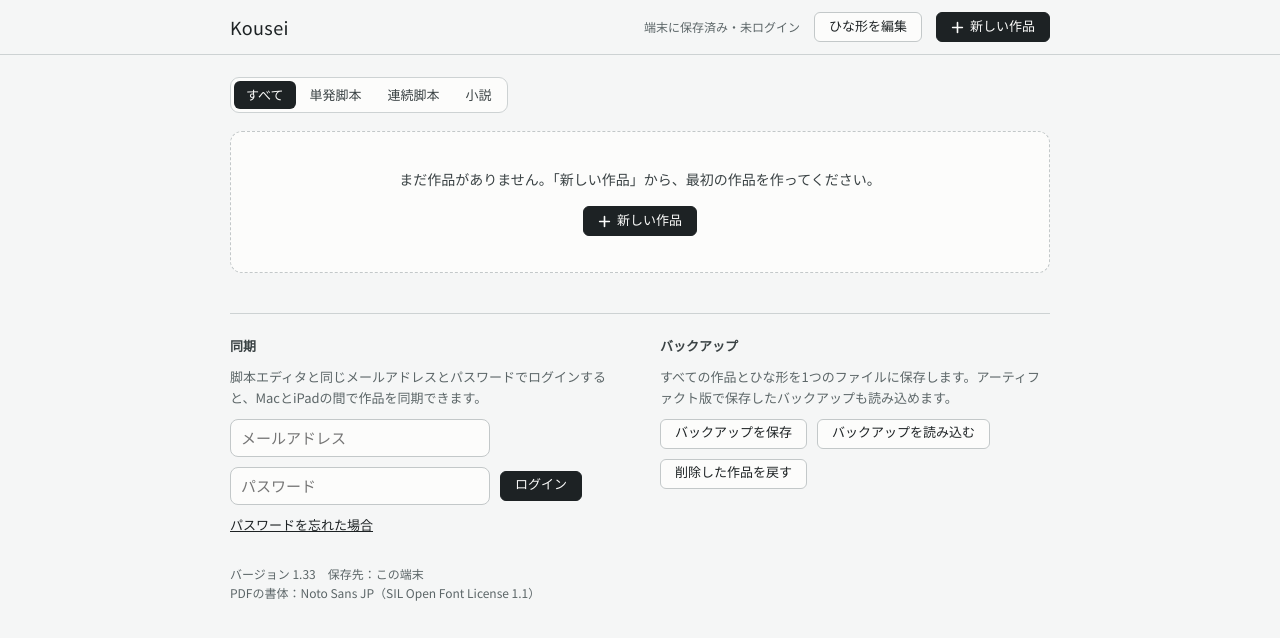
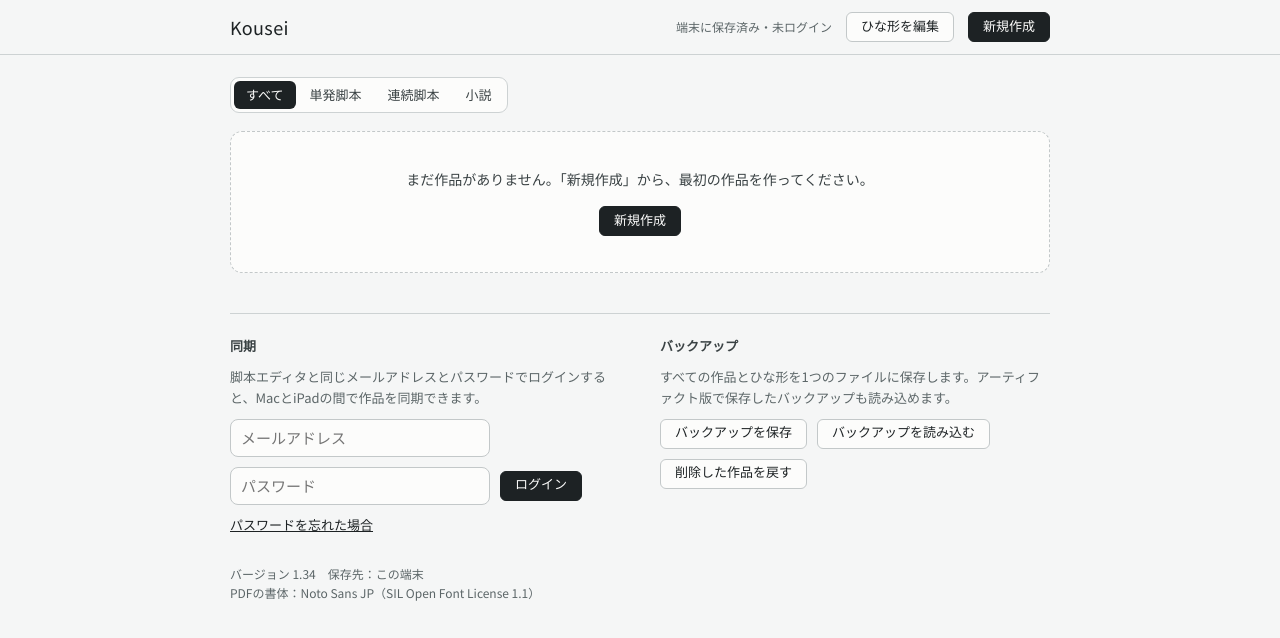
Before and after one commit to tacoz9119-spec/kousei, a plain HTML site: page index.html in a window 1280 px wide. Drawn offline with Linux system fonts and the light colour scheme.

Commit message:
Add files via upload

```diff
--- a/index.html
+++ b/index.html
@@ -743,7 +743,7 @@ body.is-dragging{cursor:grabbing;-webkit-user-select:none;user-select:none}
 'use strict';
 
 /* ---------- constants ---------- */
-var VERSION = '1.33';
+var VERSION = '1.34';
 var KINDS = {
   single:{label:'単発脚本', def:null, hint:'長さを入力'},
   serial:{label:'連続脚本', def:null, hint:'話数を設定'},
@@ -1847,7 +1847,7 @@ function renderList(){
   var filters = [['all','すべて']].concat(KIND_ORDER.map(function(k){ return [k, KINDS[k].label]; }));
   var rows;
   if(total === 0){
-    rows = '<div class="empty"><p>まだ作品がありません。「新しい作品」から、最初の作品を作ってください。</p><button type="button" class="btn primary" data-act="new-work">' + ICON.plus + '新しい作品</button></div>';
+    rows = '<div class="empty"><p>まだ作品がありません。「新規作成」から、最初の作品を作ってください。</p><button type="button" class="btn primary" data-act="new-work">新規作成</button></div>';
   } else if(works.length === 0){
     rows = '<div class="empty"><p>この種類の作品はまだありません。</p></div>';
   } else {
@@ -1866,7 +1866,7 @@ function renderList(){
     '<div class="brand">Kousei</div><span class="spacer"></span>' +
     '<span class="status' + (st.err ? ' err' : '') + '" id="status" role="status">' + esc(st.text) + '</span>' +
     '<button type="button" class="btn" data-act="open-templates">ひな形を編集</button>' +
-    '<button type="button" class="btn primary" data-act="new-work">' + ICON.plus + '新しい作品</button>' +
+    '<button type="button" class="btn primary" data-act="new-work">新規作成</button>' +
     '</div></div></header>' +
     '<main class="page gut"><div class="wrap list-w">' +
     '<div class="list-head"><h1 class="sr">作品一覧</h1><div class="seg" role="group" aria-label="作品の種類で絞り込む">' +
--- a/sw.js
+++ b/sw.js
@@ -2,7 +2,7 @@
    起動時は端末に保存した版をすぐ使い、裏で新しい版を取りに行く（更新は次回の起動から反映）。
    ファイルを更新したら、下の CACHE の番号を1つ増やすと、確実に入れ替わる。
    同じアドレス（github.io）の脚本エディタの保存分を消さないよう、名前が「kousei-」で始まるものだけを扱う。 */
-const CACHE='kousei-v92';
+const CACHE='kousei-v93';
 const FONTS='kousei-fonts';
 const FILES=['./','index.html','firebase-config.js','firebase.js','jspdf.umd.min.js','kp-font.ttf','manifest.webmanifest','icon-180.png','icon-180-dark.png','icon-192.png','icon-512.png','favicon-16.png','favicon-32.png','favicon-48.png'];
 self.addEventListener('install',e=>{ e.waitUntil(caches.open(CACHE).then(c=>c.addAll(FILES)).then(()=>self.skipWaiting())); });
```
